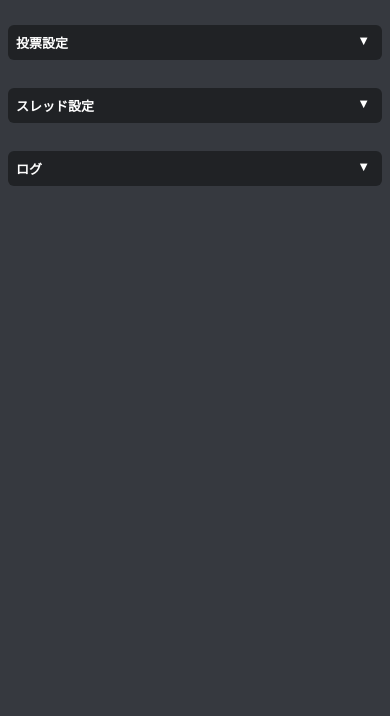
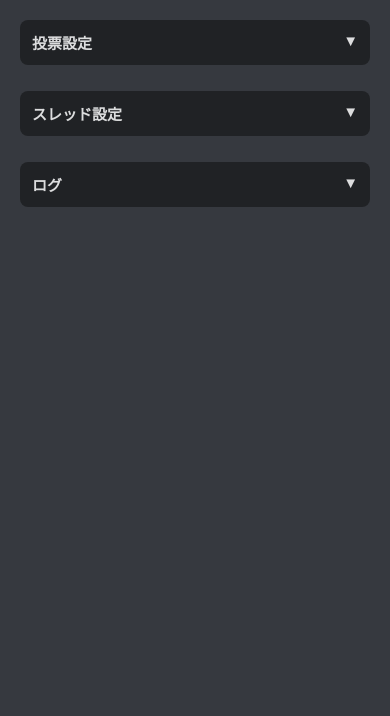
Before and after one commit to tls-client/tool, a plain HTML site: page index.html in a window 390 px wide. Shown: the part 128-844 px from the top of the page. Drawn offline with Linux system fonts and the light colour scheme.

Commit message:
Update style.css

```diff
--- a/style.css
+++ b/style.css
@@ -1,52 +1,49 @@
-/* 基本 */
 body {
   font-family: 'Segoe UI', sans-serif;
-  background: #36393f; /* Discordダークテーマに寄せる */
+  background: #36393f;
   color: #dcddde;
   padding: 12px;
-  margin: 0;
 }
 
 h1 {
   text-align: center;
   margin-bottom: 15px;
   font-weight: 600;
-  letter-spacing: 1px;
-  color: #ffffff;
+  font-size: 20px;
 }
 
-/* 入力系 */
 textarea, input, select, button {
   width: 100%;
-  margin-bottom: 10px;
-  background: #2f3136; /* Discord入力背景に寄せる */
+  margin-bottom: 8px;
+  background: #2f3136;
   color: #dcddde;
   border: 1px solid #202225;
-  padding: 8px;
-  border-radius: 6px;
+  padding: 10px;
+  border-radius: 8px;
   box-sizing: border-box;
-  font-size: 14px;
+  font-size: 15px;
+  font-weight: 500;
 }
 
-textarea::placeholder,
-input::placeholder {
-  color: #72767d; /* Discordのグレー文字 */
+textarea::placeholder, input::placeholder {
+  color: #72767d;
 }
 
-/* ボタン */
 button {
   cursor: pointer;
-  background: #7289da; /* Discordブルー系 */
-  color: #ffffff;
-  font-weight: bold;
+  background: #7289da;
+  color: #fff;
+  font-weight: 600;
+  padding: 10px;
+  border-radius: 8px;
+  border: none;
   transition: 0.2s;
 }
 
 button:hover {
-  opacity: 0.85;
+  background: #5b6eae;
 }
 
-/* パネル */
 .panel {
   margin-bottom: 12px;
 }
@@ -58,13 +55,12 @@ button:hover {
   margin-top: 6px;
 }
 
-/* アコーディオンボタン */
 .accordion-btn {
-  background: #202225; /* Discordパネル色 */
-  color: #ffffff;
-  font-weight: bold;
-  padding: 10px;
-  border-radius: 6px;
+  background: #202225;
+  color: #dcddde;
+  font-weight: 600;
+  padding: 12px;
+  border-radius: 8px;
   border: none;
   text-align: left;
   cursor: pointer;
@@ -84,44 +80,16 @@ button:hover {
 }
 
 .accordion-btn.active + .panel-body {
-  max-height: 1000px; /* 開く最大値 */
+  max-height: 600px;
 }
 
-/* ログパネル */
 #log {
-  height: 160px;
+  background: #2f3136;
+  color: #dcddde;
+  padding: 10px;
+  border-radius: 8px;
+  font-size: 14px;
+  max-height: 200px;
   overflow-y: auto;
-  background: #2f3136;
-  border: 1px solid #202225;
-  padding: 8px;
-  border-radius: 6px;
-  font-size: 13px;
-  color: #dcddde;
-  line-height: 1.3em;
+  white-space: pre-wrap;
 }
-
-/* ログ内の色分け */
-#log p {
-  margin: 2px 0;
-  word-break: break-word;
-}
-
-/* スマホ縦画面調整 */
-@media (max-width: 480px) {
-  body {
-    padding: 8px;
-  }
-
-  textarea, input, select, button {
-    font-size: 13px;
-    padding: 6px;
-  }
-
-  .accordion-btn {
-    padding: 8px;
-  }
-
-  #log {
-    height: 140px;
-  }
-}
```
